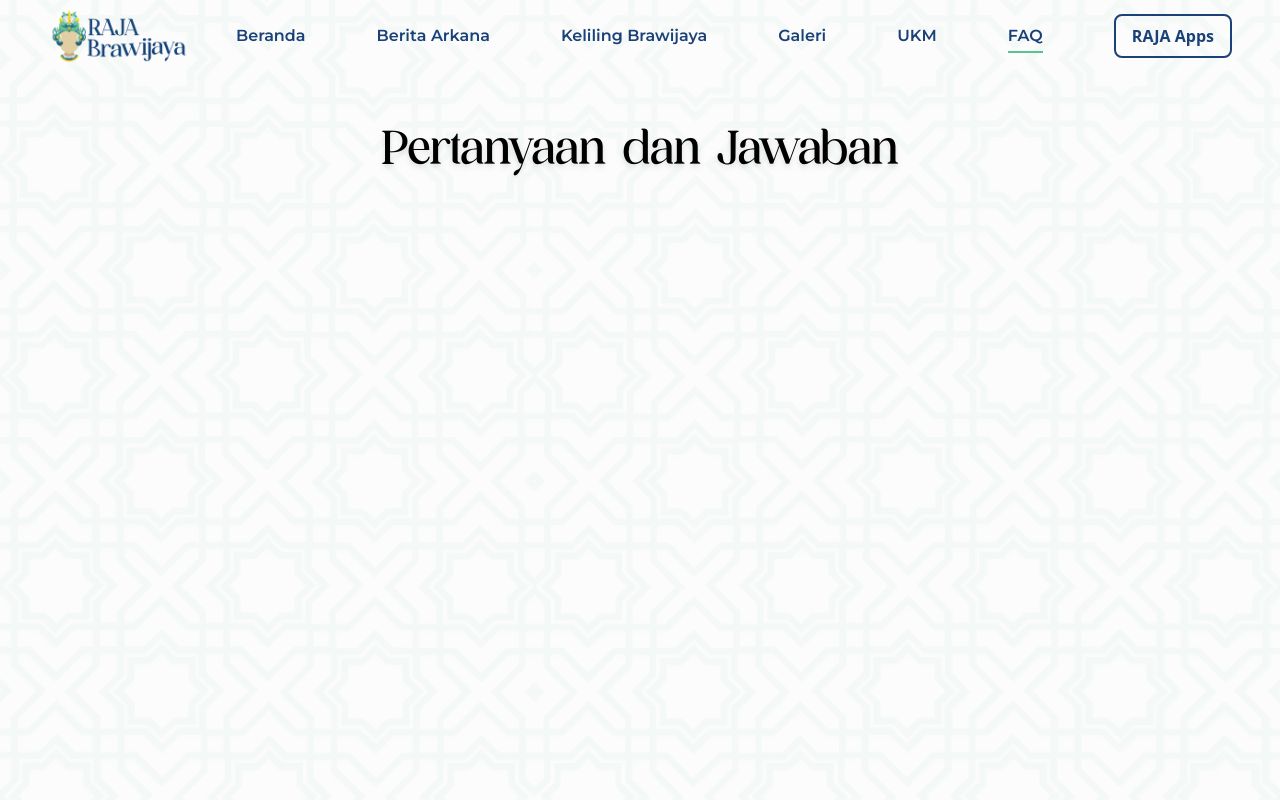
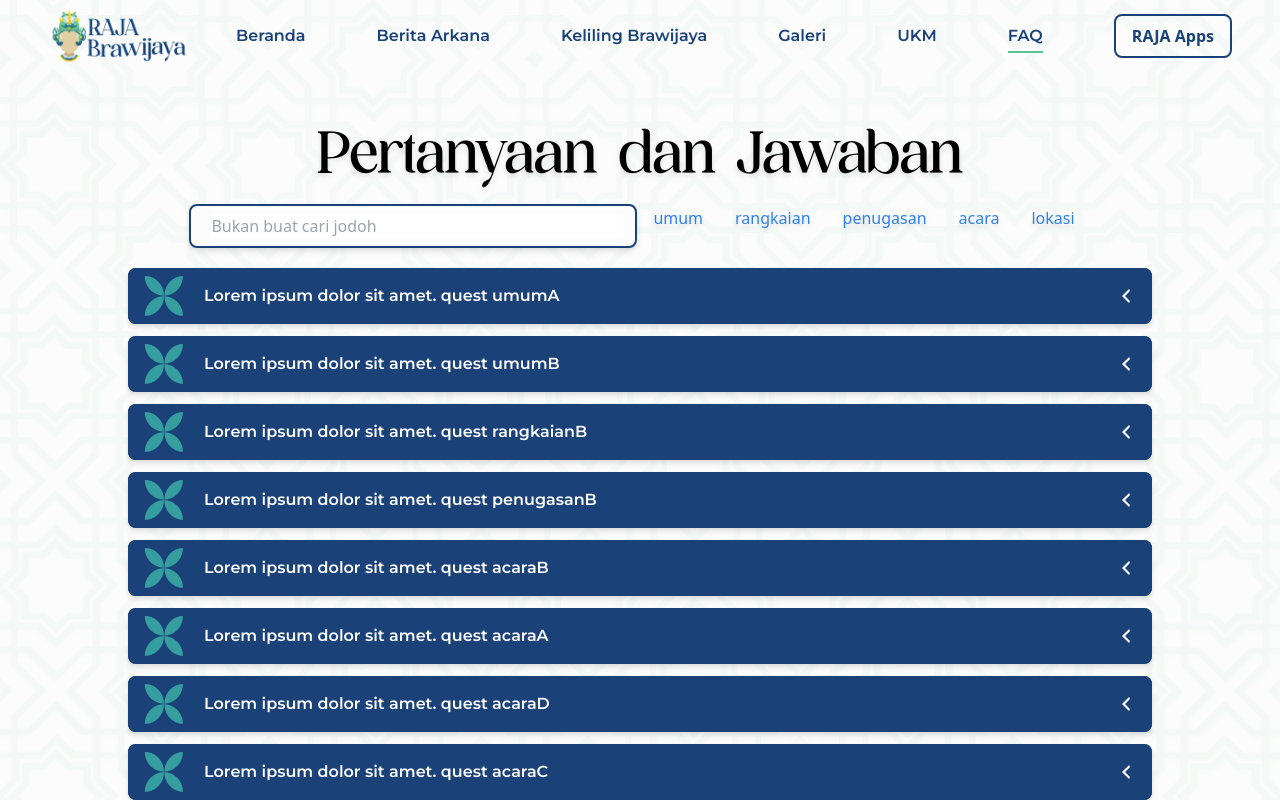
Before and after one commit to ariqfrhan/rajabrawijaya-2023, a Next.js app: page /faq in a window 1280 px wide. Built offline with nearby package versions, Linux system fonts and the light colour scheme; no server answers.

Commit message:
page faq [belom fix]

```diff
--- a/src/app/faq/page.js
+++ b/src/app/faq/page.js
@@ -1,17 +1,184 @@
-import React from "react";
+"use client";
+import React, { useState, useEffect } from "react";
 import { apiFaq } from "@/lib/api";
+import DropdownFaq from "../../components/faq/DropdownFaq";
+import FaqAccordion from "../../components/faq/FaqAccordion";
+
+const questData = [
+  {
+    id: "umumA",
+    id_category: "umum",
+    quest: "Lorem ipsum dolor sit amet. quest umumA",
+    answer:
+      "Lorem ipsum dolor sit amet consectetur, adipisicing elit. Rerum, nulla! answer umumA",
+  },
+  {
+    id: "umumB",
+    id_category: "umum",
+    quest: "Lorem ipsum dolor sit amet. quest umumB",
+    answer:
+      "Lorem ipsum dolor sit amet consectetur, adipisicing elit. Rerum, nulla! answer umumB",
+  },
+  {
+    id: "rangkaianB",
+    id_category: "rangkaian",
+    quest: "Lorem ipsum dolor sit amet. quest rangkaianB",
+    answer:
+      "Lorem ipsum dolor sit amet consectetur, adipisicing elit. Rerum, nulla! answer rangkaianB",
+  },
+  {
+    id: "penugasanB",
+    id_category: "penugasan",
+    quest: "Lorem ipsum dolor sit amet. quest penugasanB",
+    answer:
+      "Lorem ipsum dolor sit amet consectetur, adipisicing elit. Rerum, nulla! answer penugasanB",
+  },
+  {
+    id: "acaraB",
+    id_category: "acara",
+    quest: "Lorem ipsum dolor sit amet. quest acaraB",
+    answer:
+      "Lorem ipsum dolor sit amet consectetur, adipisicing elit. Rerum, nulla! answer acaraB",
+  },
+  {
+    id: "acaraA",
+    id_category: "acara",
+    quest: "Lorem ipsum dolor sit amet. quest acaraA",
+    answer:
+      "Lorem ipsum dolor sit amet consectetur, adipisicing elit. Rerum, nulla! answer acaraA",
+  },
+  {
+    id: "acaraD",
+    id_category: "acara",
+    quest: "Lorem ipsum dolor sit amet. quest acaraD",
+    answer:
+      "Lorem ipsum dolor sit amet consectetur, adipisicing elit. Rerum, nulla! answer acaraD",
+  },
+  {
+    id: "acaraC",
+    id_category: "acara",
+    quest: "Lorem ipsum dolor sit amet. quest acaraC",
+    answer:
+      "Lorem ipsum dolor sit amet consectetur, adipisicing elit. Rerum, nulla! answer acaraC",
+  },
+];
+
+const groupData = [
+  {
+    id: "umum",
+    title: "umum",
+  },
+  {
+    id: "rangkaian",
+    title: "rangkaian",
+  },
+  {
+    id: "penugasan",
+    title: "penugasan",
+  },
+  {
+    id: "acara",
+    title: "acara",
+  },
+  {
+    id: "lokasi",
+    title: "lokasi",
+  },
+];
 
 export default function page() {
+  const [quest, setQuest] = useState(null);
+  const [search, setSearch] = useState(null);
+  const [group, setGroup] = useState(null);
+  const [loading, setLoading] = useState(true);
+  const [dataGroup, setDataGroup] = useState(groupData);
+  const [dataQuest, setDataQuest] = useState(questData);
+  const [active, setActive] = useState(false);
+  const [select, setSelect] = useState(1);
+
+  const getData = async () => {
+    apiFaq()
+      .then((res) => {
+        if (res.data.faqs.length > 0) {
+          setDataGroup(res.data.category_faqs);
+          setDataQuest(res.data.faqs);
+        }
+      })
+      .catch((err) => {})
+      .finally(() => {
+        setLoading(false);
+      });
+  };
+
+  useEffect(() => {
+    getData();
+  }, []);
+
   return (
     <>
       <div
-        className="w-full h-full absolute overflow-hidden drop-shadow-md"
+        className="w-full h-full absolute overflow-y-scroll drop-shadow-md"
         style={{
-          backgroundImage: `url(/assets/images/greenpattern.png)`,
+          backgroundImage: `url(/assets/images/faqpattern.png)`,
         }}
       >
         <div className="container mx-auto pt-32 relative z-3">
-            <h1 className="font-esthetique text-center text-3xl md:text-5xl">Pertanyaan dan Jawaban</h1>
+          <h1 className="font-esthetique text-center text-4xl md:text-6xl">
+            Pertanyaan dan Jawaban
+          </h1>
+          <div className="flex flex-row justify-center items-center">
+            <div className="bg-white rounded-lg w-2/5 py-2 px-4 items-center mt-4 border-primary border-2">
+              <input
+                className="w-full ml-1 focus-visible:outline-0 text-body-sm md:text-body-md lg:text-body text-primary"
+                placeholder="Bukan buat cari jodoh"
+                onChange={(e) => {
+                  setSearch(e.target.value);
+                }}
+              ></input>
+            </div>
+            <div className="flex items-center">
+              {dataGroup.map((g) => (
+                <DropdownFaq
+                  key={g.id} // Use a unique identifier as the key
+                  id={g.id}
+                  active={group}
+                  changeGroup={(n) => setGroup(n)}
+                  name={g.title}
+                ></DropdownFaq>
+              ))}
+            </div>
+          </div>
+          <div className="w-full mt-3 lg:px-12 rounded-lg p-2 flex flex-col">
+            {dataQuest
+              .filter((q) => {
+                if (group == null) {
+                  return q;
+                } else {
+                  return q.id_category == group;
+                }
+              })
+              .filter((q) => {
+                if (search != null) {
+                  return q.quest.toLowerCase().match(search.toLowerCase());
+                } else {
+                  return q;
+                }
+              })
+              .map((e) => {
+                return (
+                  <FaqAccordion
+                    key={e.id}
+                    id={e.id}
+                    active={quest}
+                    toggle={(e) => {
+                      setQuest(e);
+                    }}
+                    quest={e.quest}
+                    answer={e.answer}
+                  ></FaqAccordion>
+                );
+              })}
+          </div>
         </div>
       </div>
     </>
--- a/src/components/Navbar/Navbar.tsx
+++ b/src/components/Navbar/Navbar.tsx
@@ -14,7 +14,7 @@ export default function Navbar() {
 
     const pathname = usePathname();
     const changeOnScroll = () => {
-        window.scrollY >= 200 ? setScrolled(true) : setScrolled(false);
+        window.scrollY >= 50 ? setScrolled(true) : setScrolled(false);
     }
 
     useEffect(() => {
--- /dev/null
+++ b/src/components/faq/DropdownFaq.jsx
@@ -0,0 +1,18 @@
+import React from 'react'
+
+export default function GroupFaq(props) {
+  return (
+    <button
+    className={`${props.active == props.id ? 'border-b-2 border-solid border-yellow' : ''}
+    w-fit mx-4 py-2`} key={props.customKey}>
+        <a
+            onClick={() =>{
+                props.changeGroup(props.id);
+            }}
+            className='font-poppins text-blue'
+        >
+            <p>{props.name}</p>
+        </a>
+    </button>
+  )
+}
--- /dev/null
+++ b/src/components/faq/FaqAccordion.jsx
@@ -0,0 +1,48 @@
+import React from "react";
+
+export default function FaqAccordion(props) {
+    const isClicked = props.active === props.id;
+
+    const toggleAccordion = () =>{
+        if (isClicked) {
+            props.toggle(null);
+        }else{
+            props.toggle(props.id)
+        }
+    }
+
+  return (
+    <div>
+      <button
+        key={props.customKey}
+        className="h-fill bg-primary rounded-lg mb-3 text-start w-full"
+        onClick={toggleAccordion}
+      >
+        <div
+          className={`bg-primary text-white py-2 px-4 flex justify-between items-center rounded-lg font-montserrat`}
+        >
+          <div className="flex items-center">
+            <img src="/assets/images/kawung-01.png"></img>
+            <p
+              className={`${
+                props.active == props.id ? "font-normal" : "font-semibold"
+              } ml-5`}
+            >
+              {props.quest}
+            </p>
+          </div>
+          <img src='/assets/icons/arrdown.svg' width={20} className={`${isClicked ? 'rotate-0 transition-all duration-300' : 'rotate-90 transition-all duration-300'}`}></img>
+        </div>
+      </button>
+      <div
+        className={`${
+          props.active == props.id
+            ? "p-4 mb-4 h-fit bg-white text-primary rounded-lg"
+            : "h-0 overflow-hidden"
+        }`}
+      >
+        <h6 className={`font-montserrat font-semibold`}>{props.answer}</h6>
+      </div>
+    </div>
+  );
+}
```
Also changed, not shown: public/assets/images/faqpattern.png (added), public/assets/images/kawung-01.png (added).
